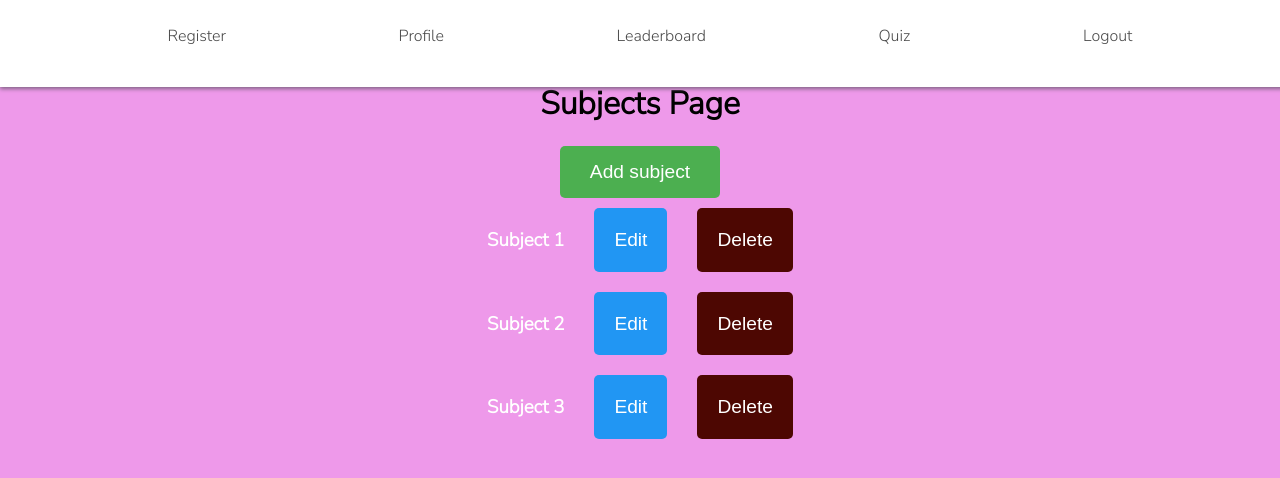
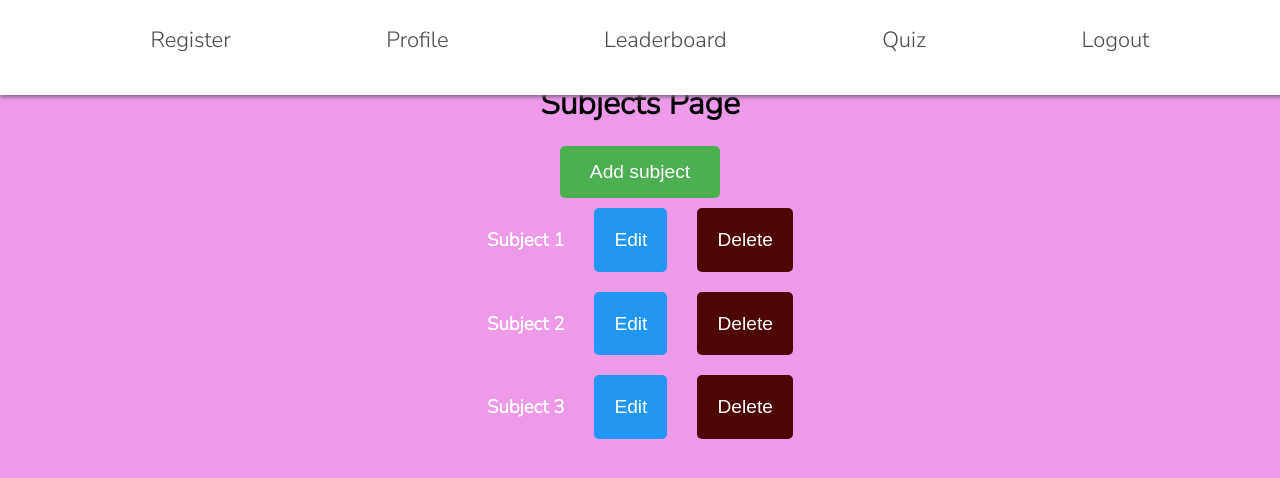
Before and after one commit to J-arv1s/RevisionAppClient, a React (Vite) app: page /subjects in a window 1280 px wide. Shown: the top 478 px of the page. Built offline with nearby package versions, Linux system fonts and the light colour scheme; a web font is replaced by a local one.

Commit message:
change pagewrapper font size

```diff
--- a/src/components/PageWrapper/index.jsx
+++ b/src/components/PageWrapper/index.jsx
@@ -5,7 +5,7 @@ const linkStyle = ({ isActive }) => ({
   color: isActive ? '#2B061E' : '#4A4A4A', // Active link in a darker color
   textDecoration: 'none',
   padding: '10px 15px',
-  fontSize: '16px',
+  fontSize: '22px',
   fontWeight: isActive ? 'bold' : 'normal', // Bold for active link
 });
 
```
